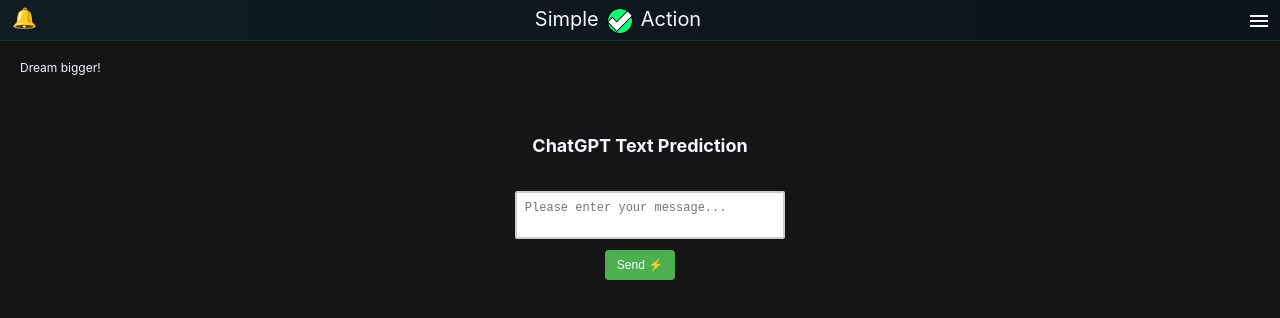
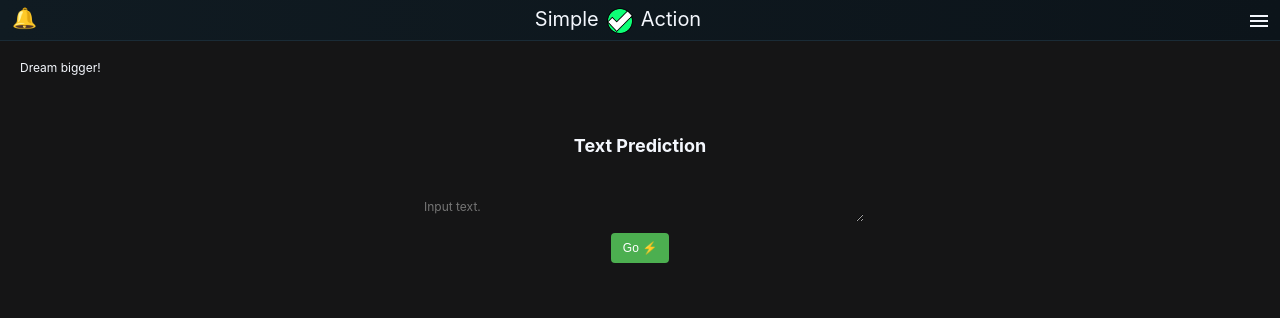
Before and after one commit to tnnrhpwd/mern-planit-app, a React (Create React App) app in the folder frontend/: page / in a window 1280 px wide. Shown: the top 318 px of the page. Built offline with nearby package versions, Linux system fonts and the light colour scheme.

Commit message:
Improved user interface.

```diff
--- a/frontend/package.json
+++ b/frontend/package.json
@@ -12,6 +12,7 @@
     "react-redux": "^8.1.3",
     "react-router-dom": "^6.3.0",
     "react-scripts": "^5.0.1",
+    "react-textarea-autosize": "^8.5.3",
     "react-toastify": "^9.0.0",
     "web-vitals": "^2.1.4"
   },
--- a/frontend/src/components/NNetChatView/NNetChatView.css
+++ b/frontend/src/components/NNetChatView/NNetChatView.css
@@ -1,78 +1,81 @@
-@media (orientation: landscape) {
-    .planit-dashboard-popular-mid {
-        display: flex;
-        flex-direction: column;
-        align-items: center;
-        text-align: center;
-        min-height: 100%;
+@media (orientation: landscape), (orientation: portrait) {
+    .planit-dashboard-popular-mid-chat {
+      width: 100%;
+      max-width: calc(var(--nav-size) * 12);
+      margin-top: calc(var(--nav-size) * 0.5);
     }
-    .planit-dashboard-popular-mid-chat {
-        width: 100%;
-        max-width: calc(var(--nav-size)*12);
-        margin-top: calc(var(--nav-size)*0.5);
+
+    .planit-dashboard-popular-mid-chat-area {
+      width: 90%;
+      padding: calc(var(--nav-size) * 0.2);
+      margin-bottom: calc(var(--nav-size) * 0.2);
+      font-size: calc(var(--nav-size) * 0.3);
+      background-color: transparent;
+      border: none;
+      font-family: -apple-system, BlinkMacSystemFont, 'Segoe UI', 'Roboto', 'Oxygen',
+      'Ubuntu', 'Cantarell', 'Fira Sans', 'Droid Sans', 'Helvetica Neue',
+      sans-serif;
     }
-    .planit-dashboard-popular-mid-chat-area {
-        width: 100%;
-        padding: calc(var(--nav-size)*0.2);
-        margin-bottom: calc(var(--nav-size)*0.2);
-        resize: none;
-        border: calc(var(--nav-size)*0.05) solid #ccc;
-        border-radius: calc(var(--nav-size)*0.05);
-        font-size: calc(var(--nav-size)*0.3);
+
+    .planit-nnet-chat-history-message {
+      position: relative;
+      margin-left: calc(var(--nav-size) * 0.2);
+      text-align: left;
+      margin-bottom: calc(var(--nav-size) * 0.2);
+      white-space: pre-line;
     }
-    #planit-dashboard-popular-mid-chat-button {
-        background-color: #4caf50;
-        color: white;
-        padding: calc(var(--nav-size)*0.2) calc(var(--nav-size)*0.3);
-        border: none;
-        border-radius: calc(var(--nav-size)*0.1);
-        cursor: pointer;
-        font-size: calc(var(--nav-size)*0.3);
+
+    .planit-nnet-chat-history-message:before {
+      content: '';
+      position: absolute;
+      top: 0;
+      left: calc(var(--nav-size) * -0.3);
+      height: 100%;
+      width: calc(var(--nav-size) * 0.1); /* Adjust the width of the green bar as needed */
+      background-color: #4caf50; /* Green color */
     }
-    #planit-dashboard-popular-mid-chat-button:hover {
-        background-color: #45a049;
+
+    .planit-nnet-chat-history-edit {
+      border: none;
+      font-size: calc(var(--nav-size) * 0.3);
+      background-color: transparent;
+      width: 97%;
+      font-family: -apple-system, BlinkMacSystemFont, 'Segoe UI', 'Roboto', 'Oxygen',
+      'Ubuntu', 'Cantarell', 'Fira Sans', 'Droid Sans', 'Helvetica Neue',
+      sans-serif;
     }
-}
-@media (orientation: portrait) {
-    .planit-dashboard-popular-mid {
-        display: flex;
-        flex-direction: column;
-        align-items: center;
-        text-align: center;
-        min-height: 100%;
+
+    .planit-nnet-chat-history-buttons {
+      display: flex;
+      gap: 10px; /* Adjust the spacing between buttons */
     }
-    .planit-dashboard-popular-mid-chat {
-        width: 100%;
-        max-width: calc(var(--nav-size)*7);
-        margin-top: calc(var(--nav-size)*0.2);
+
+    .planit-nnet-chat-history-buttons button {
+      background-color: #4caf50;
+      color: white;
+      padding: calc(var(--nav-size) * 0.05) calc(var(--nav-size) * 0.1);
+      border: none;
+      border-radius: 5px; /* Adjust the border-radius for rounded corners */
+      cursor: pointer;
+      font-size: 14px; /* Adjust the font size */
+      transition: background-color 0.3s ease; /* Add a smooth transition effect */
     }
-    .planit-dashboard-popular-mid-chat-area {
-        width: 100%;
-        padding: calc(var(--nav-size)*0.2);
-        margin-bottom: calc(var(--nav-size)*0.2);
-        resize: none;
-        border: calc(var(--nav-size)*0.05) solid #ccc;
-        border-radius: calc(var(--nav-size)*0.05);
-        font-size: calc(var(--nav-size)*0.26);
+
+    .planit-nnet-chat-history-buttons button:hover {
+      background-color: #45a049;
     }
-    .planit-nnet-chat-history-user-message {
-        margin-left: calc(var(--nav-size)*0.2);
-        border: calc(var(--nav-size)*0.01) solid var(--green2);
+
+    #planit-dashboard-popular-mid-chat-gobutton {
+      background-color: #4caf50;
+      color: white;
+      padding: calc(var(--nav-size) * 0.2) calc(var(--nav-size) * 0.3);
+      border: none;
+      border-radius: calc(var(--nav-size) * 0.1);
+      cursor: pointer;
+      font-size: calc(var(--nav-size) * 0.3);
     }
-    .planit-nnet-chat-history-openai-message {
-        margin-right: calc(var(--nav-size)*0.2);
-        border: calc(var(--nav-size)*0.01) solid var(--text-color);
+
+    #planit-dashboard-popular-mid-chat-gobutton:hover {
+      background-color: #45a049;
     }
-    #planit-dashboard-popular-mid-chat-button {
-        background-color: #4caf50;
-        color: white;
-        padding: calc(var(--nav-size)*0.2) calc(var(--nav-size)*0.3);
-        border: none;
-        border-radius: calc(var(--nav-size)*0.1);
-        cursor: pointer;
-        font-size: calc(var(--nav-size)*0.3);
-    }
-    #planit-dashboard-popular-mid-chat-button:hover {
-        background-color: #45a049;
-    }
-}
+  }
--- a/frontend/src/components/NNetChatView/NNetChatView.jsx
+++ b/frontend/src/components/NNetChatView/NNetChatView.jsx
@@ -3,98 +3,121 @@ import { useDispatch, useSelector } from 'react-redux';
 import { updateData, resetDataSlice } from '../../features/data/dataSlice.js';
 import { toast } from 'react-toastify';
 import Spinner from '../Spinner/Spinner.jsx';
+import TextareaAutosize from 'react-textarea-autosize';
+
 const NNetChatView = () => {
   const dispatch = useDispatch();
   const [inputText, setInputText] = useState('');
+  const [editedText, setEditedText] = useState(''); // New state for edited content
   const [chatHistory, setChatHistory] = useState([]);
   const [editingIndex, setEditingIndex] = useState(null);
+
   // Get the relevant data from the state
   const { data, dataIsSuccess, dataIsLoading, dataIsError, dataMessage } = useSelector(
     (state) => state.data
   );
+
   // Handle data updates
   useEffect(() => {
     // If there is a new successful response, update the chat history
     if (dataIsSuccess) {
-      setChatHistory([...chatHistory, { type: 'user-message', content: inputText }, { type: 'openai-message', content: data }]);
+      if (inputText === '') {
+        setChatHistory([...chatHistory, { content: data }]);
+      } else {
+        setChatHistory([...chatHistory, { content: inputText }, { content: data }]);
+      }
       setInputText('');
     }
+
     // Handle errors
     if (dataIsError) {
       toast.error(dataMessage);
     }
+
     // Reset the data slice when unmounting or when there's an error
     return () => {
       dispatch(resetDataSlice());
     };
   }, [dispatch, dataIsSuccess, dataIsError, dataMessage, data, inputText, chatHistory]);
+
   const handleSend = async () => {
     try {
-      // Check if inputText is not empty
-      if (inputText.trim() === '') {
-        toast.error('Please enter data to send to OpenAI.');
-        return;
-      }
       // Concatenate prior messages with the current inputText
-      const combinedData = chatHistory.map(item => item.content).concat(inputText).join('\n');
-      console.log(combinedData)
+      const combinedData = chatHistory.map((item) => item.content).concat(inputText).join('\n');
+
       // Dispatch the updateData action with the inputText
-      dispatch(updateData({ id: "u", data: combinedData }));
+      dispatch(updateData({ id: 'u', data: combinedData }));
     } catch (error) {
       // Handle any errors here
       console.error(error);
       toast.error('An error occurred while fetching data from OpenAI.');
     }
   };
+
   const handleEdit = (index) => {
     setEditingIndex(index);
-    setInputText(chatHistory[index].content);
+    setEditedText(chatHistory[index].content); // Set the edited text
   };
+
   const handleSaveEdit = (index) => {
     // Update the chatHistory with the edited content
     const updatedHistory = [...chatHistory];
-    updatedHistory[index].content = inputText;
+    updatedHistory[index].content = editedText;
     setChatHistory(updatedHistory);
     setEditingIndex(null);
   };
+
   const handleCancelEdit = () => {
     setEditingIndex(null);
-    setInputText('');
+    setEditedText(''); // Reset the edited text
   };
+
+  const handleDelete = (index) => {
+    const updatedHistory = [...chatHistory];
+    updatedHistory.splice(index, 1);
+    setChatHistory(updatedHistory);
+  };
+
   const handleKeyDown = (e) => {
     if (e.key === 'Enter' && !e.shiftKey) {
       e.preventDefault(); // Prevents a new line from being added
       handleSend();
     }
   };
+
   return (
     <div className='planit-dashboard-popular-mid-chat'>
       <div className='planit-nnet-chat-history'>
         {chatHistory.map((item, index) => (
-          <div key={index} className={`planit-nnet-chat-history-${item.type}`}>
+          <div key={index} className='planit-nnet-chat-history-message'>
             {editingIndex === index ? (
               <>
-                <textarea
-                  value={inputText}
-                  onChange={(e) => setInputText(e.target.value)}
+                <TextareaAutosize
+                  value={editedText}
+                  onChange={(e) => setEditedText(e.target.value)}
                   className='planit-nnet-chat-history-edit'
                 />
-                <button onClick={() => handleSaveEdit(index)}>Save</button>
-                <button onClick={handleCancelEdit}>Cancel</button>
+                <div className='planit-nnet-chat-history-edit-buttons'>
+                  <button onClick={() => handleSaveEdit(index)}>Save</button>
+                  <button onClick={handleCancelEdit}>Cancel</button>
+                </div>
               </>
             ) : (
               <>
                 <div>{item.content}</div>
-                <button onClick={() => handleEdit(index)}>Edit</button>
+                <div className='planit-nnet-chat-history-buttons'>
+                  <button onClick={() => handleEdit(index)}>Edit</button>
+                  <button onClick={() => handleDelete(index)}>Delete</button>
+                </div>
               </>
             )}
           </div>
         ))}
       </div>
       <div className='planit-nnet-input'>
-        <textarea
+        <TextareaAutosize
           value={inputText}
-          placeholder='Please enter your message...'
+          placeholder='Input text.'
           onChange={(e) => setInputText(e.target.value)}
           onKeyDown={handleKeyDown} // Add the keydown event handler
           className='planit-dashboard-popular-mid-chat-area'
@@ -102,13 +125,14 @@ const NNetChatView = () => {
         <button
           onClick={handleSend}
           disabled={dataIsLoading}
-          id='planit-dashboard-popular-mid-chat-button'
+          id='planit-dashboard-popular-mid-chat-gobutton'
         >
-          Send ⚡
+          Go ⚡
         </button>
       </div>
       {dataIsLoading && <Spinner />}
     </div>
   );
 };
+
 export default NNetChatView;
--- a/frontend/src/pages/Dashboard/Dashboard.css
+++ b/frontend/src/pages/Dashboard/Dashboard.css
@@ -1,49 +1,50 @@
-@media (orientation: landscape) {
-    .planit-dashboard-upper{
-        padding-top: calc(var(--nav-size)*1);
+.planit-dashboard-upper {
+  padding-top: calc(var(--nav-size) * 1);
   min-height: 100vh;
-        min-height: calc(var(--nav-size)*2);
+  min-height: calc(var(--nav-size) * 2);
 }
-    .planit-dashboard-upper-header{
-        padding: calc(var(--nav-size)*0.5);;
+.planit-dashboard-upper-header {
+  padding: calc(var(--nav-size) * 0.5);
 }
-    .planit-dashboard-popular{
-        padding: calc(var(--nav-size)*.5);
-        padding-right: calc(var(--nav-size)*2);
-        padding-left: calc(var(--nav-size)*2);
-        /* columns: 2; */
-        /* height: calc(var(--nav-size)*15); */
+.planit-dashboard-popular {
+  padding: calc(var(--nav-size) * 0.5);
+  padding-right: calc(var(--nav-size) * 2);
+  padding-left: calc(var(--nav-size) * 2);
   height: 100vh;
   overflow: hidden;
+  display: flex;
 }
-    .planit-dashboard-popular-left{
+.planit-dashboard-popular-left {
   min-height: 100%;
   display: block;
   overflow: hidden;
 }
-    .planit-dashboard-popular-right{
+.planit-dashboard-popular-right {
   display: block;
   min-height: 100%;
 }
+.planit-dashboard-popular-mid {
+  display: flex;
+  flex-direction: column;
+  align-items: center;
+  text-align: center;
+  min-height: 100%;
+}
+@media (orientation: landscape) {
+  /* Add landscape-specific styles here */
 }
 @media (orientation: portrait) {
-    .planit-dashboard-upper{
-        padding-top: calc(var(--nav-size)*1);
-        min-height: calc(var(--nav-size)*1);
+  .planit-dashboard-upper {
+    min-height: calc(var(--nav-size) * 1);
   }
-    .planit-dashboard-upper-header{
-        padding: calc(var(--nav-size)*0.5);;
+  .planit-dashboard-popular {
+    columns: 3;
+    height: calc(var(--nav-size) * 15);
   }
-    .planit-dashboard-popular{
-        padding: calc(var(--nav-size)*.5);
-        columns: 3;
-        height: calc(var(--nav-size)*15);
+  .planit-dashboard-popular-right {
+    display: block;
   }
-    .planit-dashboard-popular-right{
-        display: block;
-        /* height: 100%; */
-    }
-    #planit-dashboard-popular-left-plans-middledashboard-button{
+  #planit-dashboard-popular-left-plans-middledashboard-button {
     font-size: large;
     display: block;
   }
--- a/frontend/src/pages/Dashboard/MiddleDashboard.jsx
+++ b/frontend/src/pages/Dashboard/MiddleDashboard.jsx
@@ -4,10 +4,8 @@ import '../../components/NNetChatView/NNetChatView.css'
 function MiddleDashboard() {
   return (
     <div className='planit-dashboard-popular-mid'>
-      <h2>ChatGPT Text Prediction</h2>
-      <div >
+      <h2>Text Prediction</h2>
         <NNetChatView />
-      </div>
     </div>
   );
 }
```
Also changed, not shown: 1 other file (tests, documents, lock files or other folders). Lines whose indentation alone changed are shown as unchanged.
